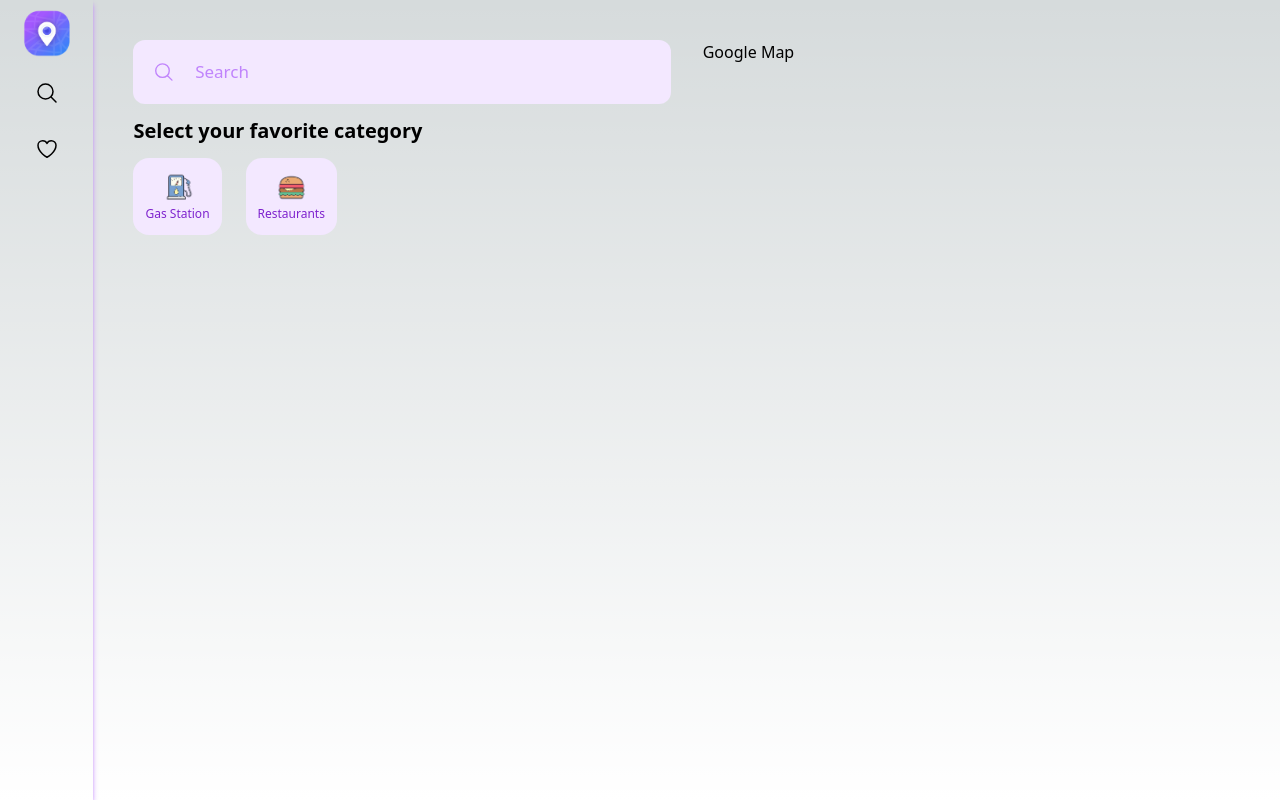
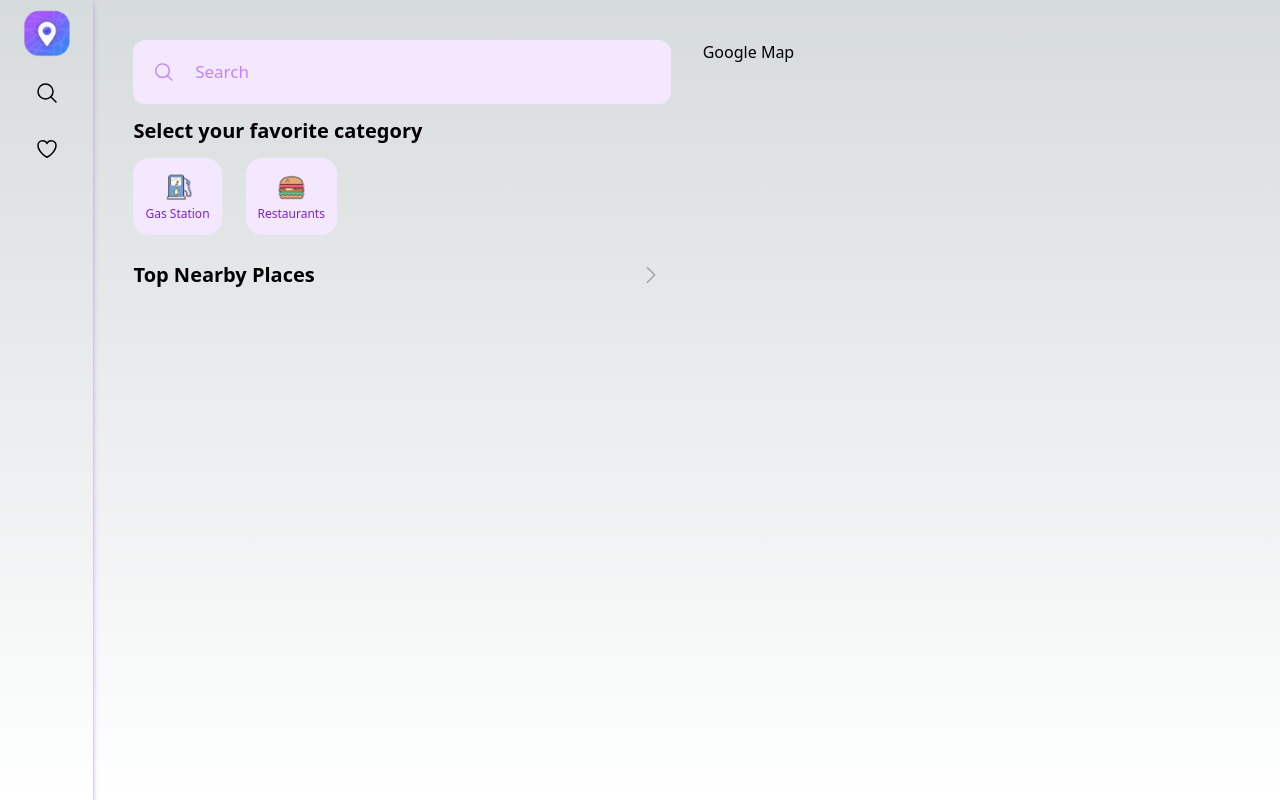
Before and after one commit to BogdanGlazkov/nextjs-google-map-app, a Next.js app: page / in a window 1280 px wide. Built offline with nearby package versions, Linux system fonts and the light colour scheme.

Commit message:
Add BusinessList component

```diff
--- /dev/null
+++ b/components/BusinessList.jsx
@@ -0,0 +1,49 @@
+import { useState } from "react";
+
+const BusinessList = () => {
+  const [count, setCount] = useState(0);
+
+  return (
+    <div>
+      <h3 className="text-[20px] font-bold my-3 flex items-center justify-between">
+        Top Nearby Places
+        <span className="flex">
+          {count > 0 ? (
+            <svg
+              xmlns="http://www.w3.org/2000/svg"
+              fill="none"
+              viewBox="0 0 24 24"
+              strokeWidth={1.5}
+              stroke="currentColor"
+              className="w-10 h-10 p-2 text-gray-400 hover:text-purple-500 hover:bg-purple-100 rounded-lg cursor-pointer"
+              onClick={() => setCount(count - 1)}
+            >
+              <path
+                strokeLinecap="round"
+                strokeLinejoin="round"
+                d="M15.75 19.5L8.25 12l7.5-7.5"
+              />
+            </svg>
+          ) : null}
+          <svg
+            xmlns="http://www.w3.org/2000/svg"
+            fill="none"
+            viewBox="0 0 24 24"
+            strokeWidth={1.5}
+            stroke="currentColor"
+            className="w-10 h-10 p-2 text-gray-400 hover:text-purple-500 hover:bg-purple-100 rounded-lg cursor-pointer"
+            onClick={() => setCount(count + 1)}
+          >
+            <path
+              strokeLinecap="round"
+              strokeLinejoin="round"
+              d="M8.25 4.5l7.5 7.5-7.5 7.5"
+            />
+          </svg>
+        </span>
+      </h3>
+    </div>
+  );
+};
+
+export default BusinessList;
--- a/pages/index.js
+++ b/pages/index.js
@@ -3,6 +3,7 @@ import { Inter } from "next/font/google";
 import SideNavBar from "@/components/SideNavBar";
 import SearchBar from "@/components/SearchBar";
 import CategoryList from "@/components/CategoryList";
+import BusinessList from "@/components/BusinessList";
 
 const inter = Inter({ subsets: ["latin"] });
 
@@ -14,6 +15,7 @@ export default function Home() {
         <div>
           <SearchBar />
           <CategoryList />
+          <BusinessList />
         </div>
         <div>Google Map</div>
       </section>
```
